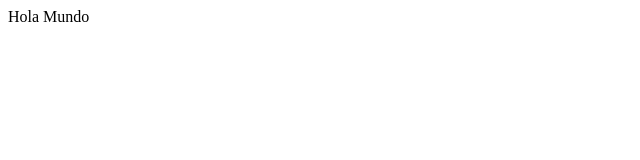
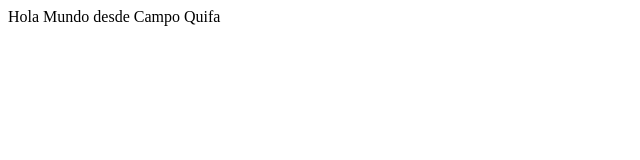
Before and after one commit to DiegoKasta/DiegoKasta, a plain HTML site: page index.html in a window 1280 px wide. Shown: the whole page, without its empty margins (0-640 px from the left). Drawn offline with Linux system fonts and the light colour scheme.

Commit message:
Guardadndo desde Quifa

```diff
--- a/index.html
+++ b/index.html
@@ -7,6 +7,6 @@
     <title>Document</title>
 </head>
 <body>
-    Hola Mundo
+    Hola Mundo desde Campo Quifa
 </body>
 </html>
```
